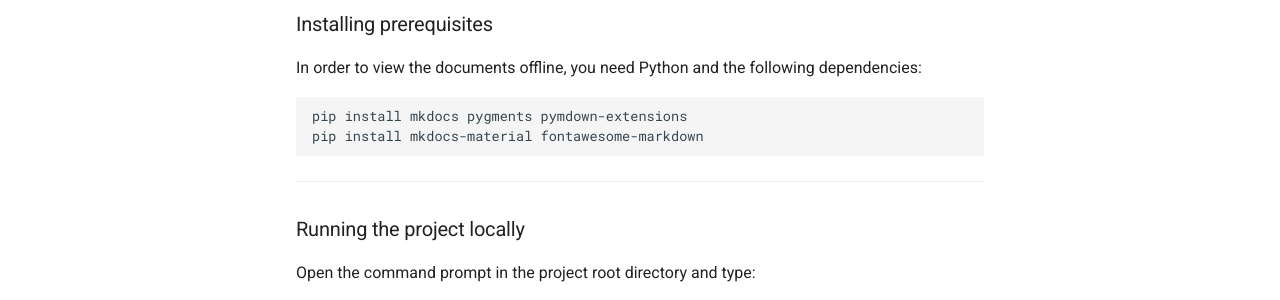
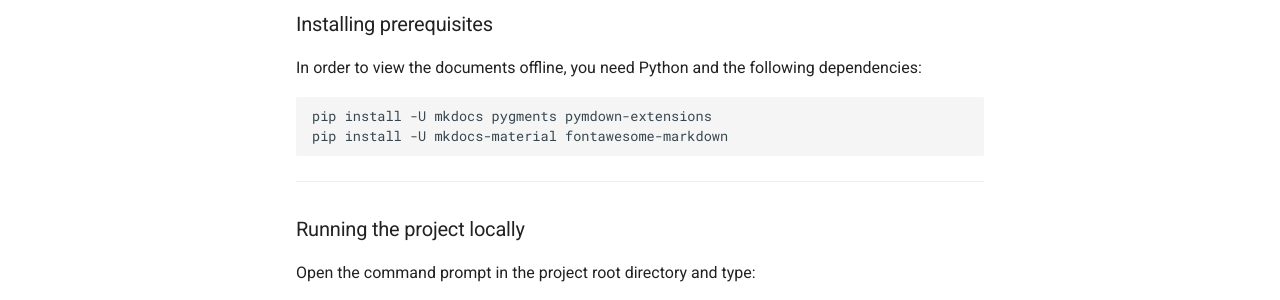
Before and after one commit to madrus/mdocs, an MkDocs documentation site: the page built from docs/index.md, in a window 1280 px wide and 900 px high. Shown: the part 351-651 px from the top of the window. Built offline with MkDocs 1.6.1 and Material for MkDocs 9.7.7, drawn with Linux system fonts in a browser that asks for light colours; comment, search, counter and statistics services are not loaded; old or Windows-style settings are respelled for this version of MkDocs.

Commit message:
added -U to the pip commands

````diff
--- a/docs/index.md
+++ b/docs/index.md
@@ -11,8 +11,8 @@ Collecting tips and tricks is huge fun. I am doing it "along the way" every time
 In order to view the documents offline, you need Python and the following dependencies:
 
 ```bash
-pip install mkdocs pygments pymdown-extensions
-pip install mkdocs-material fontawesome-markdown
+pip install -U mkdocs pygments pymdown-extensions
+pip install -U mkdocs-material fontawesome-markdown
 ```
 
 ---
````
